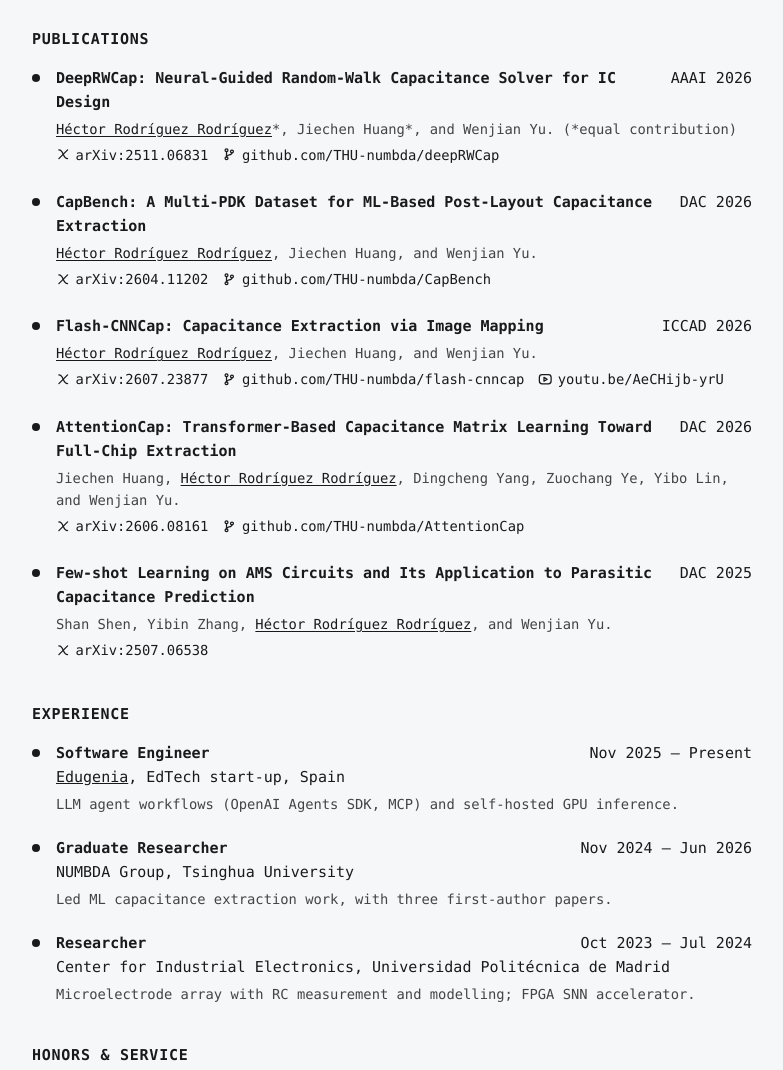
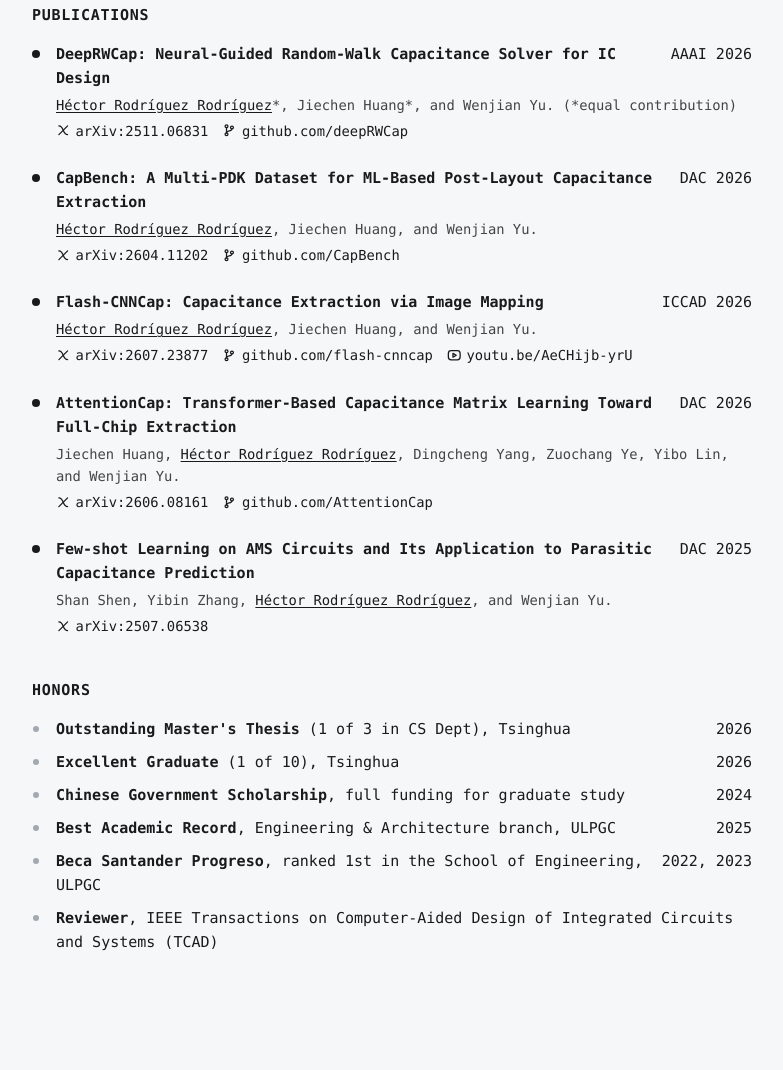
Before and after one commit to HectorRguez/hectorrguez.github.io, a website: page public/cv/index.html in a window 1280 px wide. Shown: the part 682-1752 px from the top of the page, without its empty margins (248-1031 px from the left). After the commit the page ends 1685 px from the top, so only its background shows below. Drawn offline with Linux system fonts and the light colour scheme.

Commit message:
CV: drop Experience, rename to Honors, shorter repo labels and ULPGC degree
Co-Authored-By: Claude Opus 5.5 <noreply@anthropic.com>

```diff
--- a/public/cv/index.html
+++ b/public/cv/index.html
@@ -144,7 +144,7 @@
   <div class="bullet"></div>
   <div class="item-body">
     <div class="item-header">
-      <span class="item-title">Bachelor's in Electronic Engineering &amp; Industrial Automation</span>
+      <span class="item-title">Bachelor's in Electronic Engineering</span>
       <span class="item-venue">Sep 2019 – Sep 2023</span>
     </div>
     <div>ULPGC, Spain</div>
@@ -162,7 +162,7 @@
       <span class="item-venue">AAAI 2026</span>
     </div>
     <div class="item-desc"><b>Héctor Rodríguez Rodríguez</b>*, Jiechen Huang*, and Wenjian Yu. (*equal contribution)</div>
-    <div class="item-meta pub-links"><a class="ref-link" href="https://arxiv.org/abs/2511.06831"><svg class="ic" viewBox="0 0 16 16" aria-hidden="true"><g fill="none" stroke="#1a1a1a" stroke-width="1.4" stroke-linecap="round" stroke-linejoin="round"><path d="M3.2 3.2c2.8 0 3.6 1.7 4.8 4.8s2 4.8 4.8 4.8"/><path d="M12.8 3.2 3.2 12.8"/></g></svg>arXiv:2511.06831</a><a class="ref-link" href="https://github.com/THU-numbda/deepRWCap"><svg class="ic" viewBox="0 0 16 16" aria-hidden="true"><g fill="none" stroke="#1a1a1a" stroke-width="1.4" stroke-linecap="round" stroke-linejoin="round"><circle cx="5" cy="3.6" r="1.6"/><circle cx="5" cy="12.4" r="1.6"/><circle cx="11" cy="5" r="1.6"/><path d="M5 5.2v5.6"/><path d="M11 6.6c0 2.8-6 1.6-6 4.2"/></g></svg>github.com/THU-numbda/deepRWCap</a></div>
+    <div class="item-meta pub-links"><a class="ref-link" href="https://arxiv.org/abs/2511.06831"><svg class="ic" viewBox="0 0 16 16" aria-hidden="true"><g fill="none" stroke="#1a1a1a" stroke-width="1.4" stroke-linecap="round" stroke-linejoin="round"><path d="M3.2 3.2c2.8 0 3.6 1.7 4.8 4.8s2 4.8 4.8 4.8"/><path d="M12.8 3.2 3.2 12.8"/></g></svg>arXiv:2511.06831</a><a class="ref-link" href="https://github.com/THU-numbda/deepRWCap"><svg class="ic" viewBox="0 0 16 16" aria-hidden="true"><g fill="none" stroke="#1a1a1a" stroke-width="1.4" stroke-linecap="round" stroke-linejoin="round"><circle cx="5" cy="3.6" r="1.6"/><circle cx="5" cy="12.4" r="1.6"/><circle cx="11" cy="5" r="1.6"/><path d="M5 5.2v5.6"/><path d="M11 6.6c0 2.8-6 1.6-6 4.2"/></g></svg>github.com/deepRWCap</a></div>
   </div>
 </div>
 <div class="item entry">
@@ -173,7 +173,7 @@
       <span class="item-venue">DAC 2026</span>
     </div>
     <div class="item-desc"><b>Héctor Rodríguez Rodríguez</b>, Jiechen Huang, and Wenjian Yu.</div>
-    <div class="item-meta pub-links"><a class="ref-link" href="https://arxiv.org/abs/2604.11202"><svg class="ic" viewBox="0 0 16 16" aria-hidden="true"><g fill="none" stroke="#1a1a1a" stroke-width="1.4" stroke-linecap="round" stroke-linejoin="round"><path d="M3.2 3.2c2.8 0 3.6 1.7 4.8 4.8s2 4.8 4.8 4.8"/><path d="M12.8 3.2 3.2 12.8"/></g></svg>arXiv:2604.11202</a><a class="ref-link" href="https://github.com/THU-numbda/CapBench"><svg class="ic" viewBox="0 0 16 16" aria-hidden="true"><g fill="none" stroke="#1a1a1a" stroke-width="1.4" stroke-linecap="round" stroke-linejoin="round"><circle cx="5" cy="3.6" r="1.6"/><circle cx="5" cy="12.4" r="1.6"/><circle cx="11" cy="5" r="1.6"/><path d="M5 5.2v5.6"/><path d="M11 6.6c0 2.8-6 1.6-6 4.2"/></g></svg>github.com/THU-numbda/CapBench</a></div>
+    <div class="item-meta pub-links"><a class="ref-link" href="https://arxiv.org/abs/2604.11202"><svg class="ic" viewBox="0 0 16 16" aria-hidden="true"><g fill="none" stroke="#1a1a1a" stroke-width="1.4" stroke-linecap="round" stroke-linejoin="round"><path d="M3.2 3.2c2.8 0 3.6 1.7 4.8 4.8s2 4.8 4.8 4.8"/><path d="M12.8 3.2 3.2 12.8"/></g></svg>arXiv:2604.11202</a><a class="ref-link" href="https://github.com/THU-numbda/CapBench"><svg class="ic" viewBox="0 0 16 16" aria-hidden="true"><g fill="none" stroke="#1a1a1a" stroke-width="1.4" stroke-linecap="round" stroke-linejoin="round"><circle cx="5" cy="3.6" r="1.6"/><circle cx="5" cy="12.4" r="1.6"/><circle cx="11" cy="5" r="1.6"/><path d="M5 5.2v5.6"/><path d="M11 6.6c0 2.8-6 1.6-6 4.2"/></g></svg>github.com/CapBench</a></div>
   </div>
 </div>
 <div class="item entry">
@@ -184,7 +184,7 @@
       <span class="item-venue">ICCAD 2026</span>
     </div>
     <div class="item-desc"><b>Héctor Rodríguez Rodríguez</b>, Jiechen Huang, and Wenjian Yu.</div>
-    <div class="item-meta pub-links"><a class="ref-link" href="https://arxiv.org/abs/2607.23877"><svg class="ic" viewBox="0 0 16 16" aria-hidden="true"><g fill="none" stroke="#1a1a1a" stroke-width="1.4" stroke-linecap="round" stroke-linejoin="round"><path d="M3.2 3.2c2.8 0 3.6 1.7 4.8 4.8s2 4.8 4.8 4.8"/><path d="M12.8 3.2 3.2 12.8"/></g></svg>arXiv:2607.23877</a><a class="ref-link" href="https://github.com/THU-numbda/flash-cnncap"><svg class="ic" viewBox="0 0 16 16" aria-hidden="true"><g fill="none" stroke="#1a1a1a" stroke-width="1.4" stroke-linecap="round" stroke-linejoin="round"><circle cx="5" cy="3.6" r="1.6"/><circle cx="5" cy="12.4" r="1.6"/><circle cx="11" cy="5" r="1.6"/><path d="M5 5.2v5.6"/><path d="M11 6.6c0 2.8-6 1.6-6 4.2"/></g></svg>github.com/THU-numbda/flash-cnncap</a><a class="ref-link" href="https://youtu.be/AeCHijb-yrU"><svg class="ic" viewBox="0 0 16 16" aria-hidden="true"><g fill="none" stroke="#1a1a1a" stroke-width="1.4" stroke-linecap="round" stroke-linejoin="round"><rect x="1.5" y="3" width="13" height="10" rx="3"/><path d="M6.6 5.9 10.2 8l-3.6 2.1z"/></g></svg>youtu.be/AeCHijb-yrU</a></div>
+    <div class="item-meta pub-links"><a class="ref-link" href="https://arxiv.org/abs/2607.23877"><svg class="ic" viewBox="0 0 16 16" aria-hidden="true"><g fill="none" stroke="#1a1a1a" stroke-width="1.4" stroke-linecap="round" stroke-linejoin="round"><path d="M3.2 3.2c2.8 0 3.6 1.7 4.8 4.8s2 4.8 4.8 4.8"/><path d="M12.8 3.2 3.2 12.8"/></g></svg>arXiv:2607.23877</a><a class="ref-link" href="https://github.com/THU-numbda/flash-cnncap"><svg class="ic" viewBox="0 0 16 16" aria-hidden="true"><g fill="none" stroke="#1a1a1a" stroke-width="1.4" stroke-linecap="round" stroke-linejoin="round"><circle cx="5" cy="3.6" r="1.6"/><circle cx="5" cy="12.4" r="1.6"/><circle cx="11" cy="5" r="1.6"/><path d="M5 5.2v5.6"/><path d="M11 6.6c0 2.8-6 1.6-6 4.2"/></g></svg>github.com/flash-cnncap</a><a class="ref-link" href="https://youtu.be/AeCHijb-yrU"><svg class="ic" viewBox="0 0 16 16" aria-hidden="true"><g fill="none" stroke="#1a1a1a" stroke-width="1.4" stroke-linecap="round" stroke-linejoin="round"><rect x="1.5" y="3" width="13" height="10" rx="3"/><path d="M6.6 5.9 10.2 8l-3.6 2.1z"/></g></svg>youtu.be/AeCHijb-yrU</a></div>
   </div>
 </div>
 <div class="item entry">
@@ -195,7 +195,7 @@
       <span class="item-venue">DAC 2026</span>
     </div>
     <div class="item-desc">Jiechen Huang, <b>Héctor Rodríguez Rodríguez</b>, Dingcheng Yang, Zuochang Ye, Yibo Lin, and Wenjian Yu.</div>
-    <div class="item-meta pub-links"><a class="ref-link" href="https://arxiv.org/abs/2606.08161"><svg class="ic" viewBox="0 0 16 16" aria-hidden="true"><g fill="none" stroke="#1a1a1a" stroke-width="1.4" stroke-linecap="round" stroke-linejoin="round"><path d="M3.2 3.2c2.8 0 3.6 1.7 4.8 4.8s2 4.8 4.8 4.8"/><path d="M12.8 3.2 3.2 12.8"/></g></svg>arXiv:2606.08161</a><a class="ref-link" href="https://github.com/THU-numbda/AttentionCap"><svg class="ic" viewBox="0 0 16 16" aria-hidden="true"><g fill="none" stroke="#1a1a1a" stroke-width="1.4" stroke-linecap="round" stroke-linejoin="round"><circle cx="5" cy="3.6" r="1.6"/><circle cx="5" cy="12.4" r="1.6"/><circle cx="11" cy="5" r="1.6"/><path d="M5 5.2v5.6"/><path d="M11 6.6c0 2.8-6 1.6-6 4.2"/></g></svg>github.com/THU-numbda/AttentionCap</a></div>
+    <div class="item-meta pub-links"><a class="ref-link" href="https://arxiv.org/abs/2606.08161"><svg class="ic" viewBox="0 0 16 16" aria-hidden="true"><g fill="none" stroke="#1a1a1a" stroke-width="1.4" stroke-linecap="round" stroke-linejoin="round"><path d="M3.2 3.2c2.8 0 3.6 1.7 4.8 4.8s2 4.8 4.8 4.8"/><path d="M12.8 3.2 3.2 12.8"/></g></svg>arXiv:2606.08161</a><a class="ref-link" href="https://github.com/THU-numbda/AttentionCap"><svg class="ic" viewBox="0 0 16 16" aria-hidden="true"><g fill="none" stroke="#1a1a1a" stroke-width="1.4" stroke-linecap="round" stroke-linejoin="round"><circle cx="5" cy="3.6" r="1.6"/><circle cx="5" cy="12.4" r="1.6"/><circle cx="11" cy="5" r="1.6"/><path d="M5 5.2v5.6"/><path d="M11 6.6c0 2.8-6 1.6-6 4.2"/></g></svg>github.com/AttentionCap</a></div>
   </div>
 </div>
 <div class="item entry">
@@ -209,43 +209,7 @@
     <div class="item-meta pub-links"><a class="ref-link" href="https://arxiv.org/abs/2507.06538"><svg class="ic" viewBox="0 0 16 16" aria-hidden="true"><g fill="none" stroke="#1a1a1a" stroke-width="1.4" stroke-linecap="round" stroke-linejoin="round"><path d="M3.2 3.2c2.8 0 3.6 1.7 4.8 4.8s2 4.8 4.8 4.8"/><path d="M12.8 3.2 3.2 12.8"/></g></svg>arXiv:2507.06538</a></div>
   </div>
 </div>
-<h2>Experience</h2>
-
-<div class="item entry">
-  <div class="bullet"></div>
-  <div class="item-body">
-    <div class="item-header">
-      <span class="item-title">Software Engineer</span>
-      <span class="item-venue">Nov 2025 – Present</span>
-    </div>
-    <div><a href="https://edugenia.com/">Edugenia</a>, EdTech start-up, Spain</div>
-    <div class="item-desc">LLM agent workflows (OpenAI Agents SDK, MCP) and self-hosted GPU inference.</div>
-  </div>
-</div>
-<div class="item entry">
-  <div class="bullet"></div>
-  <div class="item-body">
-    <div class="item-header">
-      <span class="item-title">Graduate Researcher</span>
-      <span class="item-venue">Nov 2024 – Jun 2026</span>
-    </div>
-    <div>NUMBDA Group, Tsinghua University</div>
-    <div class="item-desc">Led ML capacitance extraction work, with three first-author papers.</div>
-  </div>
-</div>
-<div class="item entry">
-  <div class="bullet"></div>
-  <div class="item-body">
-    <div class="item-header">
-      <span class="item-title">Researcher</span>
-      <span class="item-venue">Oct 2023 – Jul 2024</span>
-    </div>
-    <div>Center for Industrial Electronics, Universidad Politécnica de Madrid</div>
-    <div class="item-desc">Microelectrode array with RC measurement and modelling; FPGA SNN accelerator.</div>
-  </div>
-</div>
-
-<h2>Honors &amp; Service</h2>
+<h2>Honors</h2>
 
 <ul class="plain light-dots">
   <li><span><b>Outstanding Master's Thesis</b> (1 of 3 in CS Dept), Tsinghua</span><span class="h-date">2026</span></li>
```
Also changed, not shown: 1 other file.
